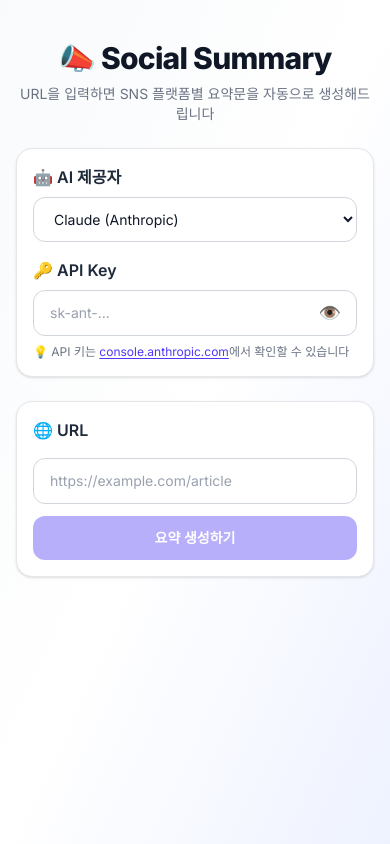
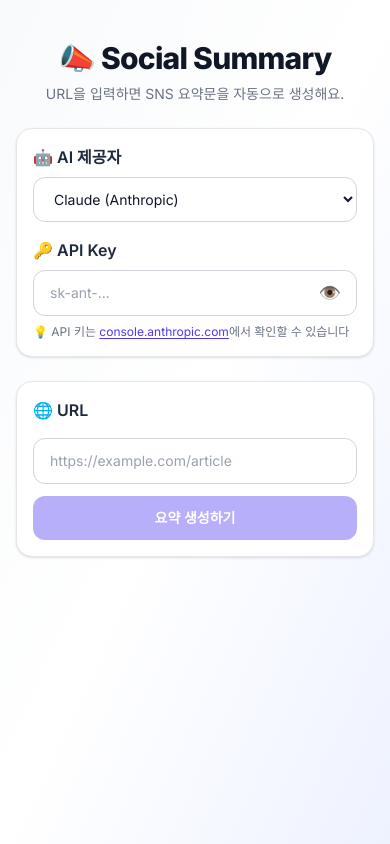
Before and after one commit to pentaxzs/social-summary, a Next.js app: page / in a window 390 px wide. Built offline with nearby package versions, Linux system fonts and the light colour scheme.

Commit message:
fix: shorten subtitle for mobile

```diff
--- a/app/page.tsx
+++ b/app/page.tsx
@@ -73,7 +73,7 @@
             📣 Social Summary
           </h1>
           <p className="text-gray-500 text-sm sm:text-base">
-            URL을 입력하면 SNS 플랫폼별 요약문을 자동으로 생성해드립니다
+            URL을 입력하면 SNS 요약문을 자동으로 생성해요.
           </p>
         </div>
 
```
